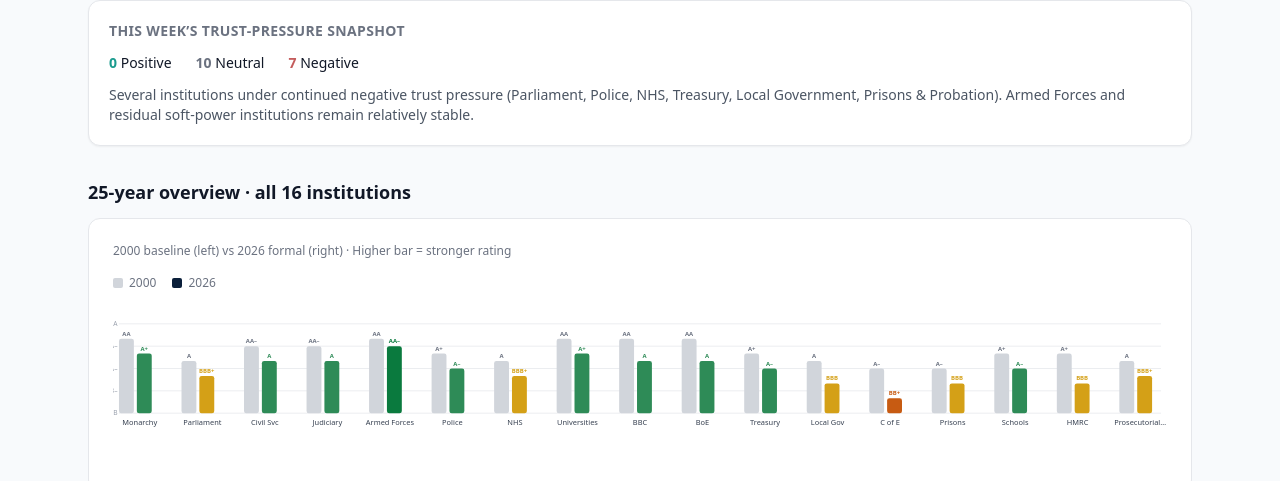
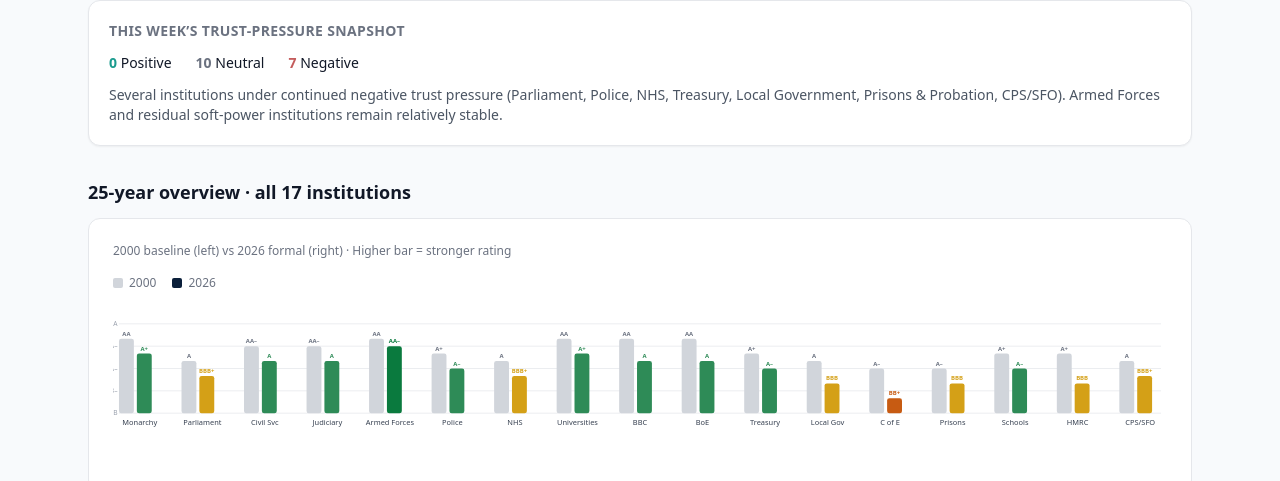
Before and after one commit to stumpyuk1/gir-institutional-ratings, a Next.js app: page / in a window 1280 px wide. Shown: the part 471-952 px from the top of the page. Built offline with nearby package versions, Linux system fonts and the light colour scheme.

Commit message:
Update dashboard for 17 institutions including Prosecutorial Services

```diff
--- a/app/page.tsx
+++ b/app/page.tsx
@@ -23,6 +23,7 @@
   "prisons-probation": "Prisons",
   "state-school-system": "Schools",
   hmrc: "HMRC",
+  "prosecutorial-services": "CPS/SFO",
 };
 
 export default function DashboardPage() {
@@ -100,13 +101,13 @@
           </div>
         </div>
         <p className="mt-3 text-sm text-gray-600">
-          Several institutions under continued negative trust pressure (Parliament, Police, NHS, Treasury, Local Government, Prisons & Probation). Armed Forces and residual soft-power institutions remain relatively stable.
+          Several institutions under continued negative trust pressure (Parliament, Police, NHS, Treasury, Local Government, Prisons & Probation, CPS/SFO). Armed Forces and residual soft-power institutions remain relatively stable.
         </p>
       </div>
 
       <div className="mb-10">
         <h2 className="text-lg font-semibold text-gray-900 mb-3">
-          25-year overview · all 16 institutions
+          25-year overview · all 17 institutions
         </h2>
         <ComparisonChart rows={overviewRows} />
       </div>
```
